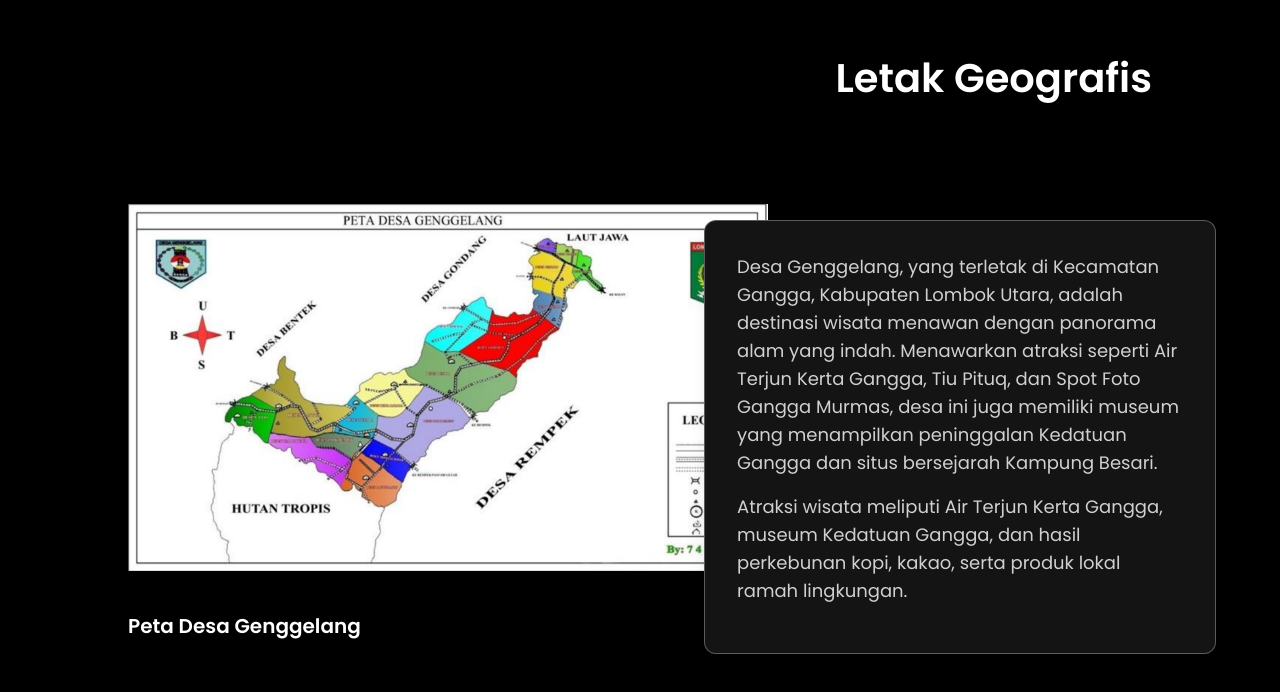
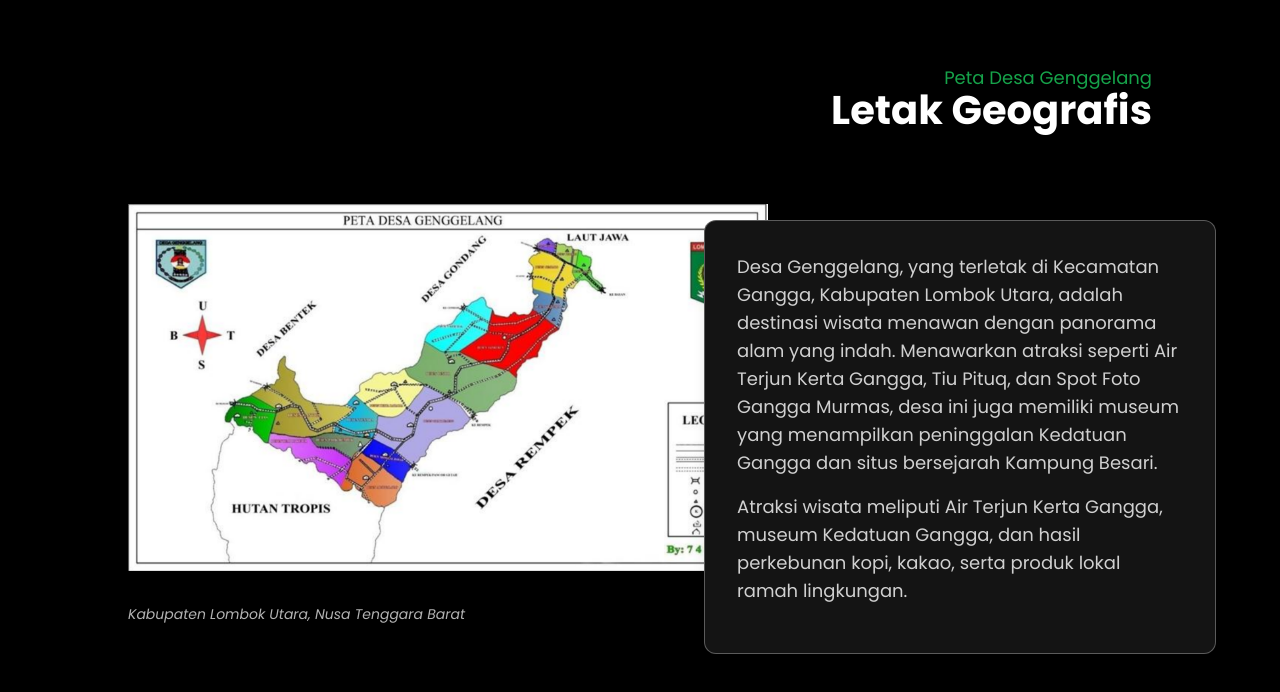
Before and after one commit to bangchand/playit-competition, a React (Vite) app: page / in a window 1280 px wide. Shown: the part 3875-4567 px from the top of the page. Built offline with nearby package versions, Linux system fonts and the light colour scheme; the HTML template or start-up script is replaced by a standard one.

Commit message:
fix geografis

```diff
--- a/src/Section/Geografis.tsx
+++ b/src/Section/Geografis.tsx
@@ -4,17 +4,17 @@ import letakGeografis from "../assets/geografis.png"
 const Geografis: React.FC = () => {
   return (
     <section className="flex flex-col md:flex-row items-center justify-between bg-black min-h-screen p-8 relative">
-      {/* Background Pattern for Better Glassmorphism Effect */}
       <div className="absolute inset-0  opacity-30 pointer-events-none"></div>
 
 
 
-      <h1 className="absolute top-16 right-[10%] text-white text-[2.5rem] font-semibold mb-4">
+      <h1 className="absolute top-24 right-[10%] text-white text-[2.5rem] font-bold mb-4">
         Letak Geografis
       </h1>
+        <p className="absolute top-20 right-[10%] text-green-600 mb-4 text-lg"> Peta Desa Genggelang</p>
 
-      <h1 className="absolute bottom-[16%] left-[10%] text-white text-xl font-semibold mb-4">
-        Peta Desa Genggelang
+      <h1 className="absolute bottom-[18%] left-[10%] text-white/70 transition-all duration-300 hover:text-white italic text-sm mb-4">
+      Kabupaten Lombok Utara, Nusa Tenggara Barat
       </h1>
 
       <div className="absolute left-[10%] w-full md:w-1/2 max-w-4xl">
```
